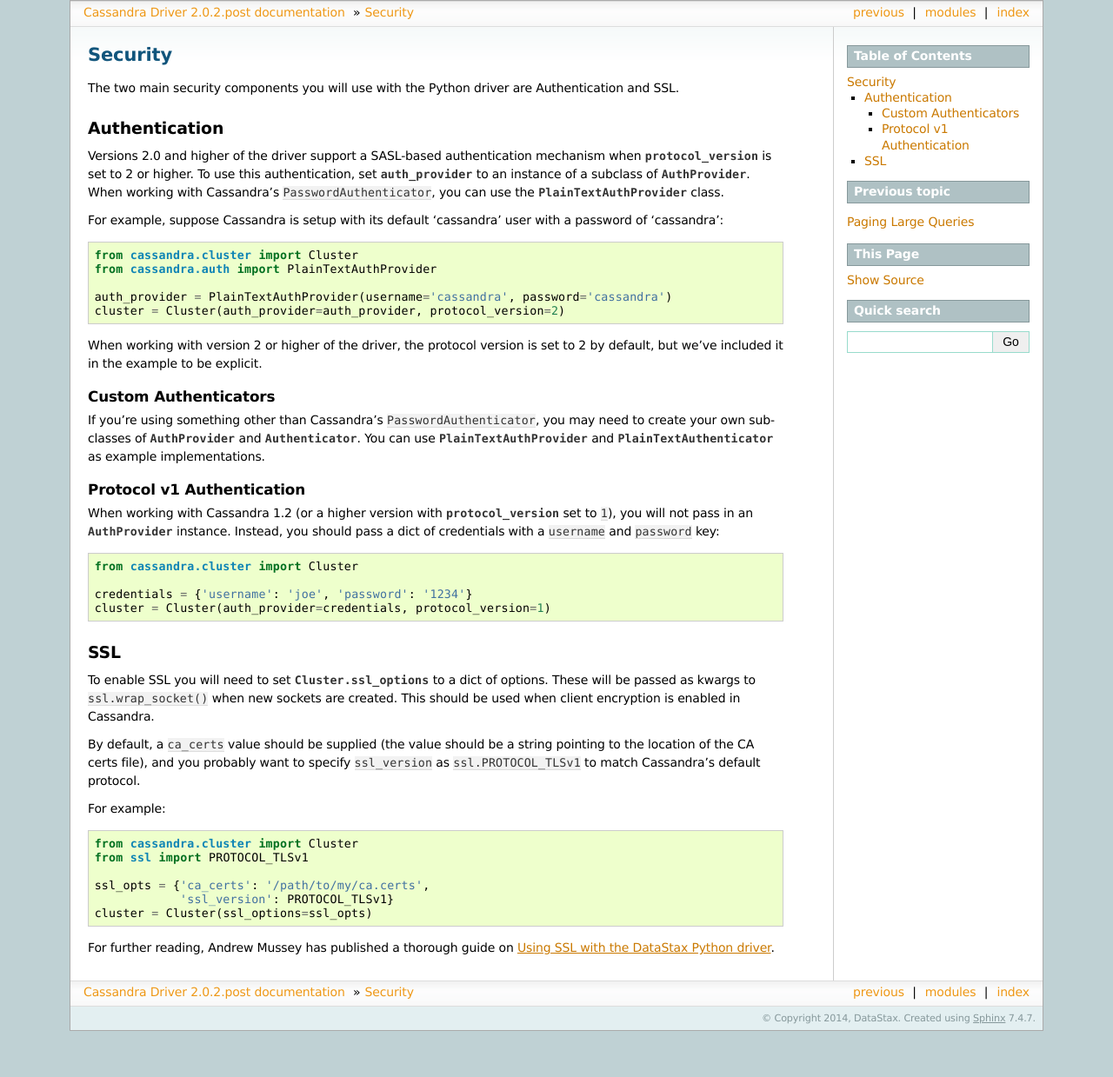
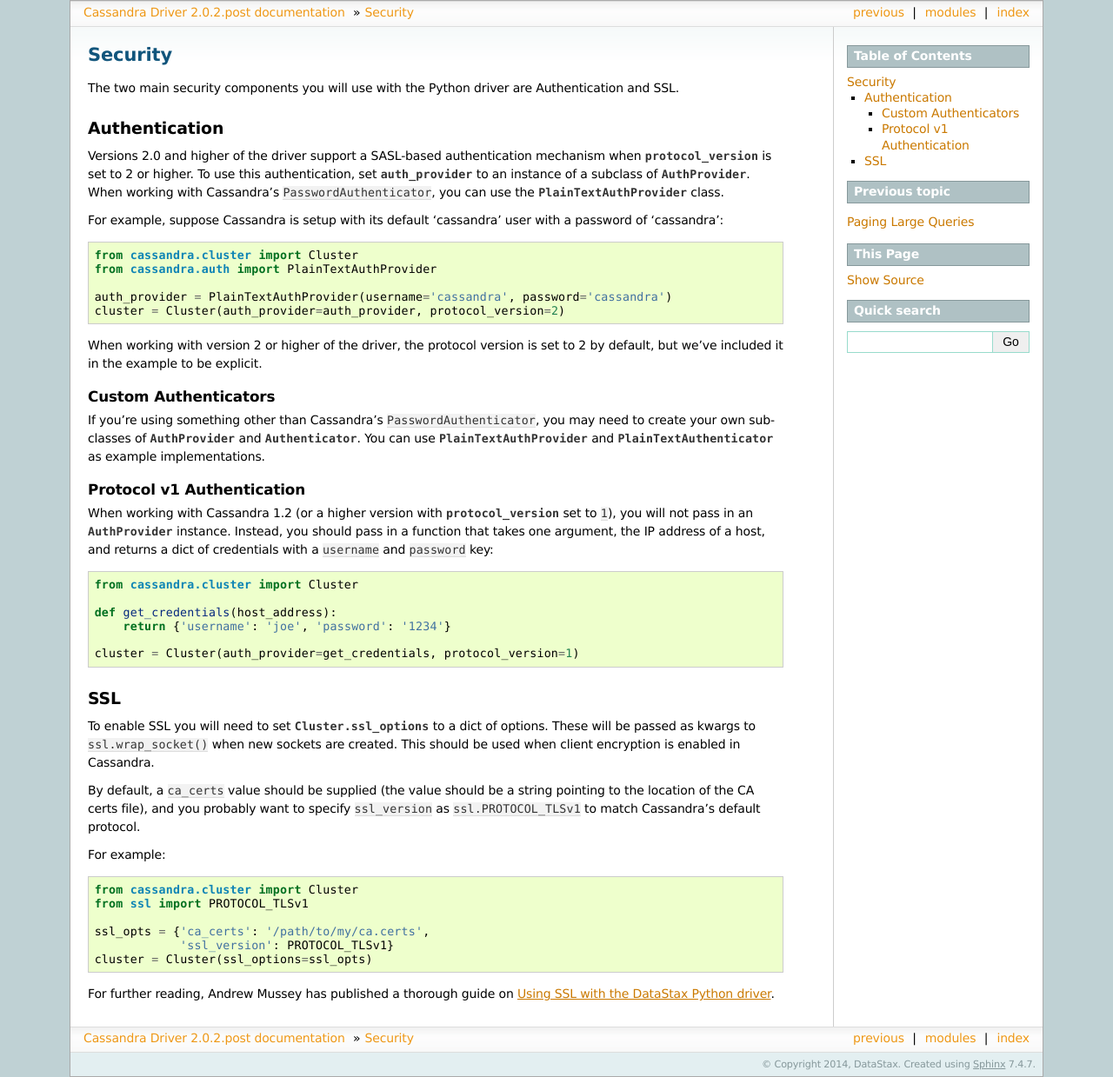
Before and after one commit to datastax/python-driver, a Sphinx documentation site: the page built from docs/security.rst, in a window 1280 px wide. Shown: the whole page at 87% size. Built offline with Sphinx 7.4.7, drawn with Linux system fonts in a browser that asks for light colours; pages that are not in the unit, such as notebooks, are missing from menus; before the commit the page ends 1186 px from its top, so only the background shows below that.

Commit message:
Fix v1 protocol authentication example
Relates to #128

```diff
--- a/docs/security.rst
+++ b/docs/security.rst
@@ -42,15 +42,18 @@
 ^^^^^^^^^^^^^^^^^^^^^^^^^^
 When working with Cassandra 1.2 (or a higher version with
 :attr:`~.Cluster.protocol_version` set to ``1``), you will not pass in
-an :class:`~.AuthProvider` instance.  Instead, you should pass a dict
-of credentials with a ``username`` and ``password`` key:
+an :class:`~.AuthProvider` instance.  Instead, you should pass in a
+function that takes one argument, the IP address of a host, and returns
+a dict of credentials with a ``username`` and ``password`` key:
 
 .. code-block:: python
 
     from cassandra.cluster import Cluster
 
-    credentials = {'username': 'joe', 'password': '1234'}
-    cluster = Cluster(auth_provider=credentials, protocol_version=1)
+    def get_credentials(host_address):
+        return {'username': 'joe', 'password': '1234'}
+
+    cluster = Cluster(auth_provider=get_credentials, protocol_version=1)
 
 SSL
 ---
```
